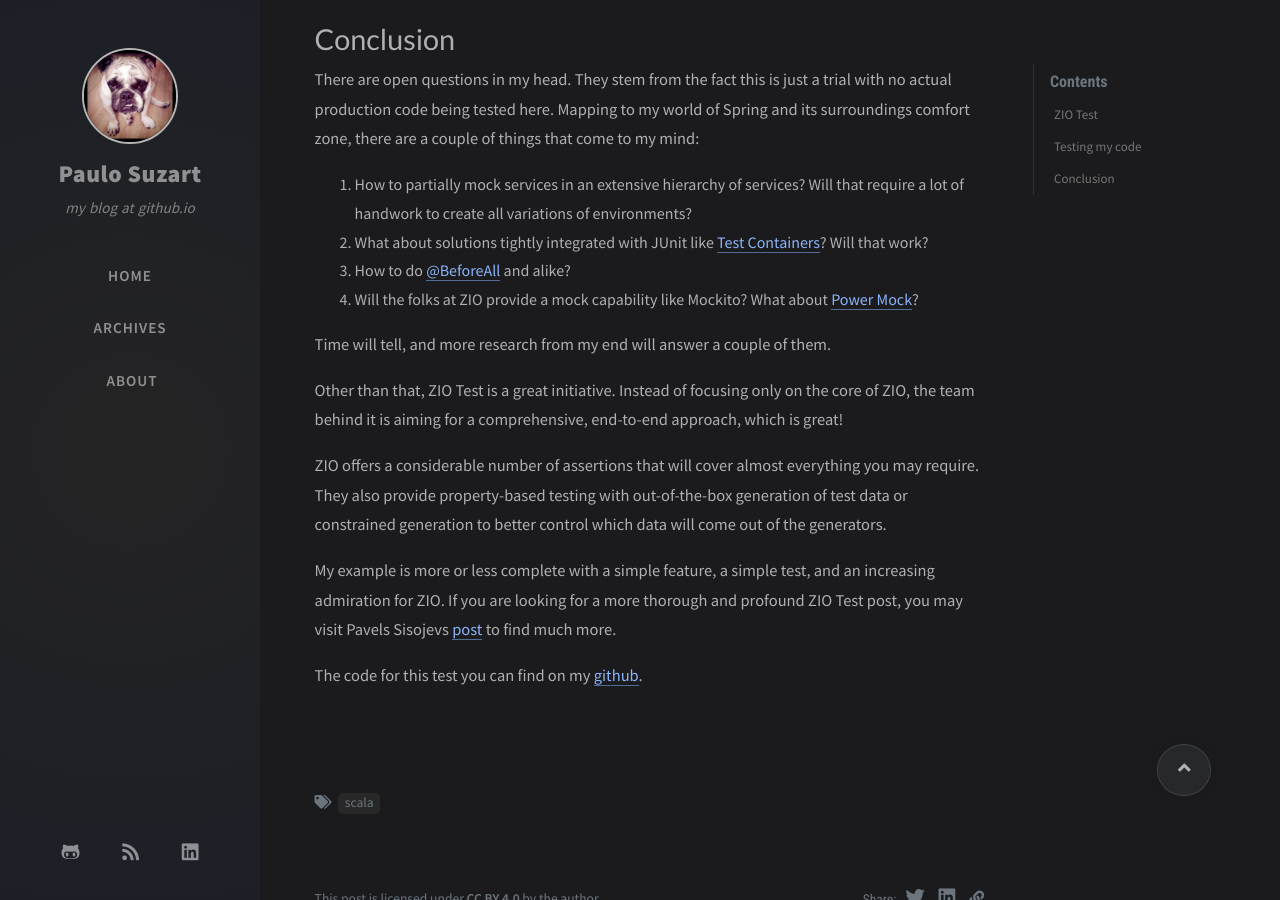
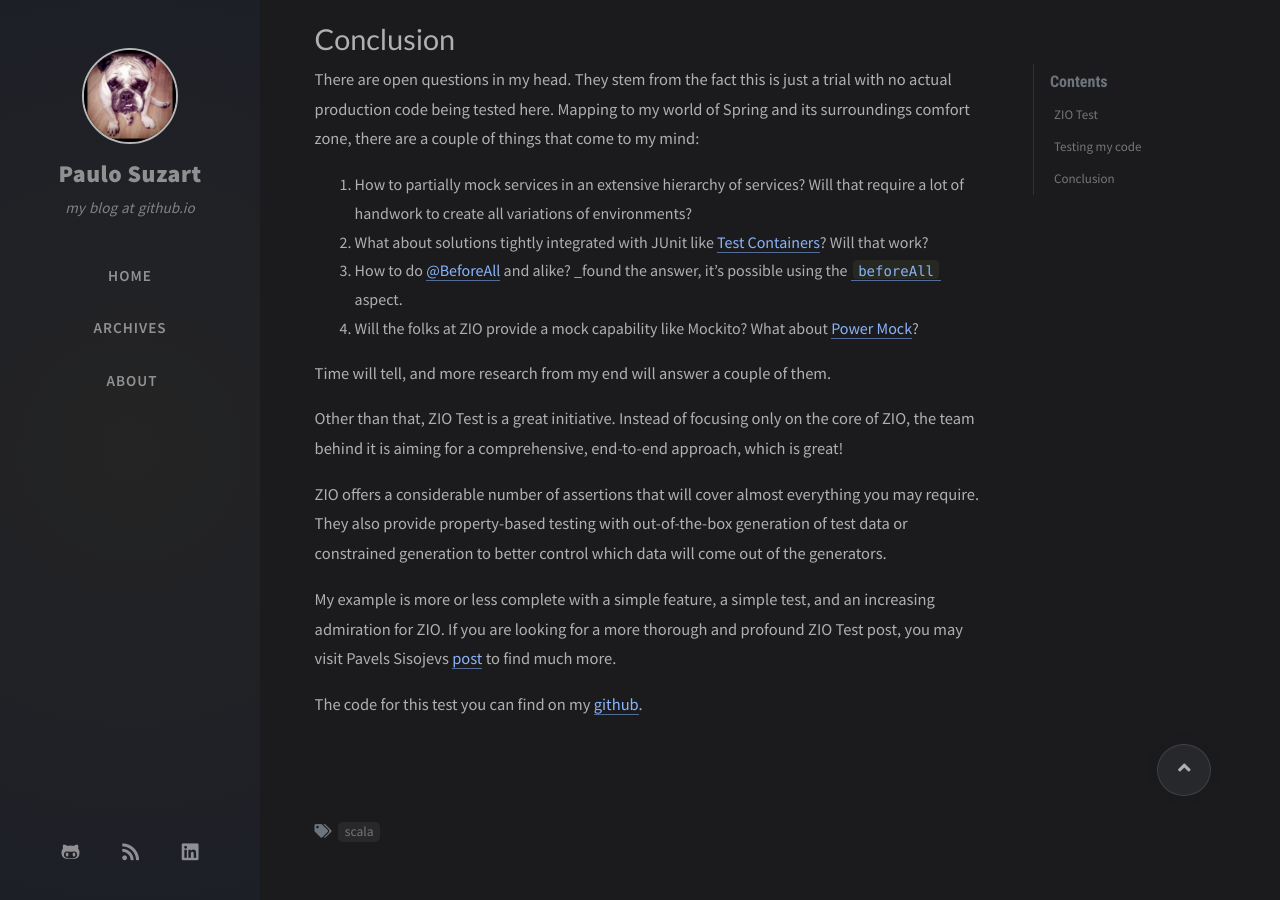
Before and after one commit to paulosuzart/paulosuzart.github.io, a Jekyll site: the page built from _posts/2021-11-26-trying-zio-tests.md, in a window 1280 px wide and 900 px high, scrolled down 4067 px. Built offline with Jekyll 4.4.1, drawn with Linux system fonts in a browser that asks for light colours; nearby versions of some CDN libraries; comment, search, counter and statistics services are not loaded.

Commit message:
Adding answer

```diff
--- a/_posts/2021-11-26-trying-zio-tests.md
+++ b/_posts/2021-11-26-trying-zio-tests.md
@@ -141,7 +141,7 @@ There are open questions in my head. They stem from the fact this is just a tria
 
 1. How to partially mock services in an extensive hierarchy of services? Will that require a lot of handwork to create all variations of environments?
 1. What about solutions tightly integrated with JUnit like [Test Containers](https://www.testcontainers.org/test_framework_integration/junit_5/)? Will that work?
-1. How to do [@BeforeAll](https://junit.org/junit5/docs/5.0.0/api/org/junit/jupiter/api/BeforeAll.html) and alike?
+1. How to do [@BeforeAll](https://junit.org/junit5/docs/5.0.0/api/org/junit/jupiter/api/BeforeAll.html) and alike? _found the answer, it's possible using the [`beforeAll`](https://github.com/zio/zio/blob/master/test/shared/src/main/scala/zio/test/TestAspect.scala#L191) aspect.
 1. Will the folks at ZIO provide a mock capability like Mockito? What about [Power Mock](https://github.com/powermock/powermock)?
 
 Time will tell, and more research from my end will answer a couple of them.
```
